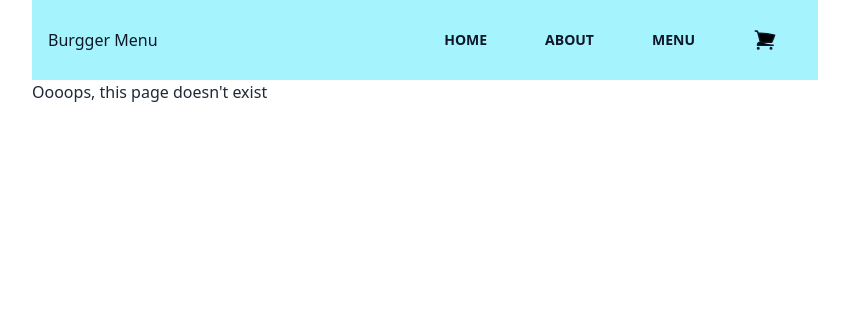
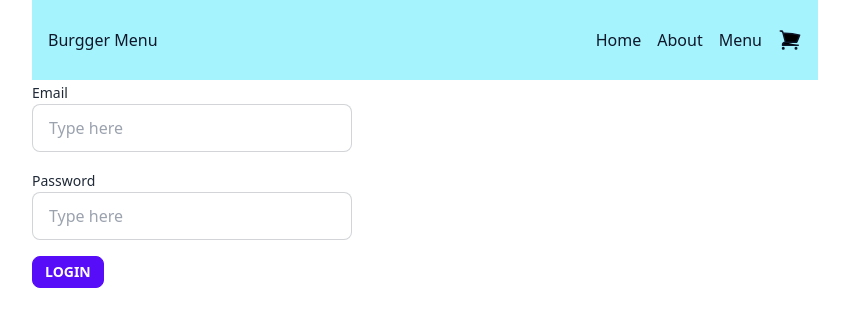
Before and after one commit to 0xYahia/react-project-TS, a React (Vite) app: page /login in a window 1280 px wide. Shown: the top 326 px of the page, without its empty margins (215-1064 px from the left). Built offline with nearby package versions, Linux system fonts and the light colour scheme; no server answers.

Commit message:
add login

```diff
--- a/package.json
+++ b/package.json
@@ -16,7 +16,8 @@
     "react-dom": "^18.2.0",
     "react-router-dom": "^6.8.2",
     "tailwind": "^4.0.0",
-    "uuid": "^9.0.0"
+    "uuid": "^9.0.0",
+    "yup": "^1.0.2"
   },
   "devDependencies": {
     "@types/react": "^18.0.27",
@@ -26,7 +27,7 @@
     "autoprefixer": "^10.4.13",
     "postcss": "^8.4.21",
     "tailwindcss": "^3.2.7",
-    "typescript": "^4.9.3",
+    "typescript": "^4.9.5",
     "vite": "^4.1.0"
   }
 }
--- a/src/App.tsx
+++ b/src/App.tsx
@@ -11,6 +11,7 @@ import Home from "./components/Home";
 import axios from "axios";
 
 import { Iitems, ICategory } from "./components/types/Itypes";
+import Login from "./components/Login";
 
 let pageSize = 3;
 
@@ -51,10 +52,10 @@ const App: FC<Iitems> = ({}) => {
   };
 
   const handleDecrement = (id: number): void => {
-    const newCounters = items.map((item) =>
+    const newItems = items.map((item) =>
       item.id === id ? { ...item, count: item.count - 1 } : item
     );
-    setItems(newCounters);
+    setItems(newItems);
   };
 
   const handelReset = (): void => {
@@ -64,7 +65,9 @@ const App: FC<Iitems> = ({}) => {
   };
 
   const handleDelete = (id: number): void => {
-    const newCounters = items.filter((item) => item.id !== id);
+    const newCounters = items.map((item) =>
+      item.id === id ? { ...item, inCart: false } : item
+    );
     setItems(newCounters);
   };
 
@@ -130,6 +133,7 @@ const App: FC<Iitems> = ({}) => {
               />
             }
           />
+          <Route path="/login" element={<Login />} />
           <Route path="/product/:productid/:country?" element={<Product />} />
           <Route path="*" element={<ErrorPage />} />
         </Routes>
--- a/src/components/Counter.tsx
+++ b/src/components/Counter.tsx
@@ -13,6 +13,8 @@ const Counter: FC<counterProps> = ({
   handleDecrement,
   handleDelete,
 }) => {
+  // console.log("rerender id:", counter.id);
+
   return (
     <div className="w-96 grid grid-cols-8 mt-5">
       <div className="col-span-3">
--- a/src/components/Header.tsx
+++ b/src/components/Header.tsx
@@ -1,7 +1,6 @@
-import { Link } from "react-router-dom";
+import { Link, NavLink } from "react-router-dom";
 import CartIcon from "../assets/icons/CartIcon";
 import { FC } from "react";
-import { Iitems } from "./types/Itypes";
 
 export interface headerProps {
   itemsInCart: any;
@@ -14,22 +13,31 @@ const Header: FC<headerProps> = ({ itemsInCart }) => {
         <h1>Burgger Menu</h1>
         <ul className="flex gap-4">
           <li>
-            <Link to="" className="btn btn-ghost mr-2">
+            <NavLink
+              to=""
+              className={({ isActive }) => (isActive ? "font-bold " : "")}
+            >
               Home
-            </Link>
+            </NavLink>
           </li>
           <li>
-            <Link to="about" className="btn btn-ghost mr-2">
+            <NavLink
+              to="about"
+              className={({ isActive }) => (isActive ? "font-bold" : "")}
+            >
               About
-            </Link>
+            </NavLink>
           </li>
           <li>
-            <Link to="menu" className="btn btn-ghost mr-2">
+            <NavLink
+              to="menu"
+              className={({ isActive }) => (isActive ? "font-bold" : "")}
+            >
               Menu
-            </Link>
+            </NavLink>
           </li>
           <li>
-            <Link to="cart" className="btn btn-ghost mr-2">
+            <Link to="cart">
               <div className="relative">
                 <CartIcon />
                 {itemsInCart !== 0 && (
--- /dev/null
+++ b/src/components/Login.tsx
@@ -0,0 +1,80 @@
+import { useState, useRef } from "react";
+import { object, string } from "yup";
+const Login = () => {
+  const [email, setEmail] = useState("");
+  const [password, setPassword] = useState("");
+
+  const [errors, setErrors] = useState(null);
+
+  const emailRef = useRef();
+  const formSchema = object({
+    email: string().email().required(),
+    password: string().required(),
+  });
+
+  const handdleSubmit = async (e: any) => {
+    e.preventDefault();
+    try {
+      const result = await formSchema.validate(
+        { email, password },
+        { abortEarly: false }
+      );
+    } catch (error: any) {
+      const errors: any = {};
+      error.inner.forEach((error: any) => {
+        errors[error.path] = error.message;
+      });
+      setErrors(errors);
+      emailRef.current.focus();
+    }
+  };
+
+  return (
+    <form onSubmit={handdleSubmit}>
+      <div className="form-control w-full max-w-xs">
+        <label htmlFor="email" className="l abel">
+          <span className="label-text">Email</span>
+        </label>
+        <input
+          type="text"
+          ref={emailRef}
+          value={email}
+          onChange={(e) => {
+            setEmail(e.target.value);
+            const newErros = { ...errors };
+            delete newErros.email;
+            setErrors(newErros);
+          }}
+          id="email"
+          placeholder="Type here"
+          className="input input-bordered w-full max-w-xs"
+        />
+        {errors?.email && <span className="text-red-700">{errors.email}</span>}
+        <label htmlFor="password" className="l abel mt-4">
+          <span className="label-text">Password</span>
+        </label>
+        <input
+          type="text"
+          value={password}
+          onChange={(e) => {
+            setPassword(e.target.value);
+            const newErrors = { ...errors };
+            delete newErrors.password;
+            setErrors(newErrors);
+          }}
+          id="password"
+          placeholder="Type here"
+          className="input input-bordered w-full max-w-xs"
+        />
+        {errors?.password && (
+          <span className="text-red-700">{errors.password}</span>
+        )}
+      </div>
+      <button type="submit" className="btn btn-primary btn-sm mt-4">
+        Login
+      </button>
+    </form>
+  );
+};
+
+export default Login;
--- a/src/components/Menu.tsx
+++ b/src/components/Menu.tsx
@@ -41,6 +41,7 @@ const Menu: FC<menuProps> = ({
 
   itemsToRender = itemsToRender.slice(start, end);
   //UI
+
   return (
     <>
       <div className="grid grid-cols-3 mt-3">
```
Also changed, not shown: 1 other file (tests, documents, lock files or other folders).
